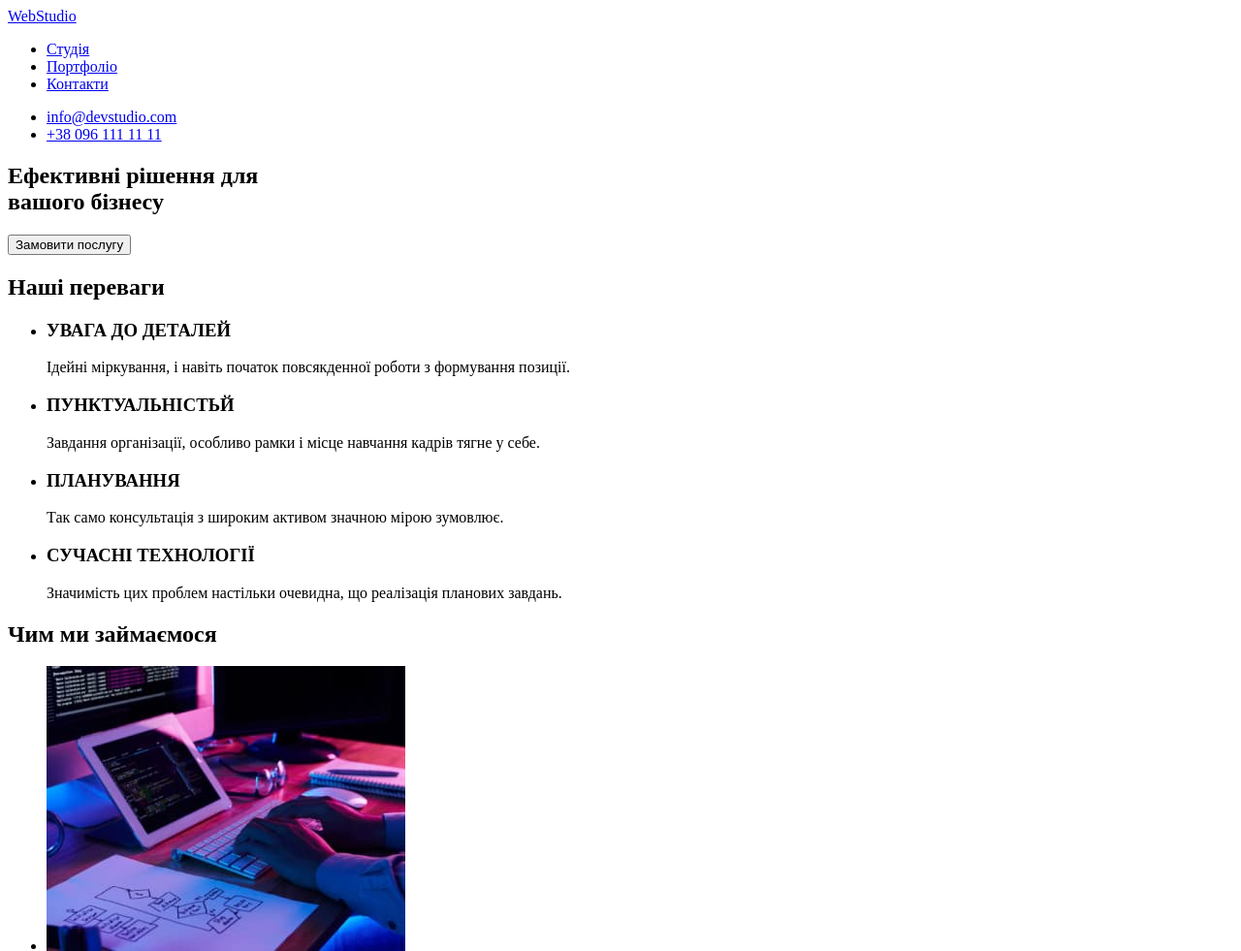
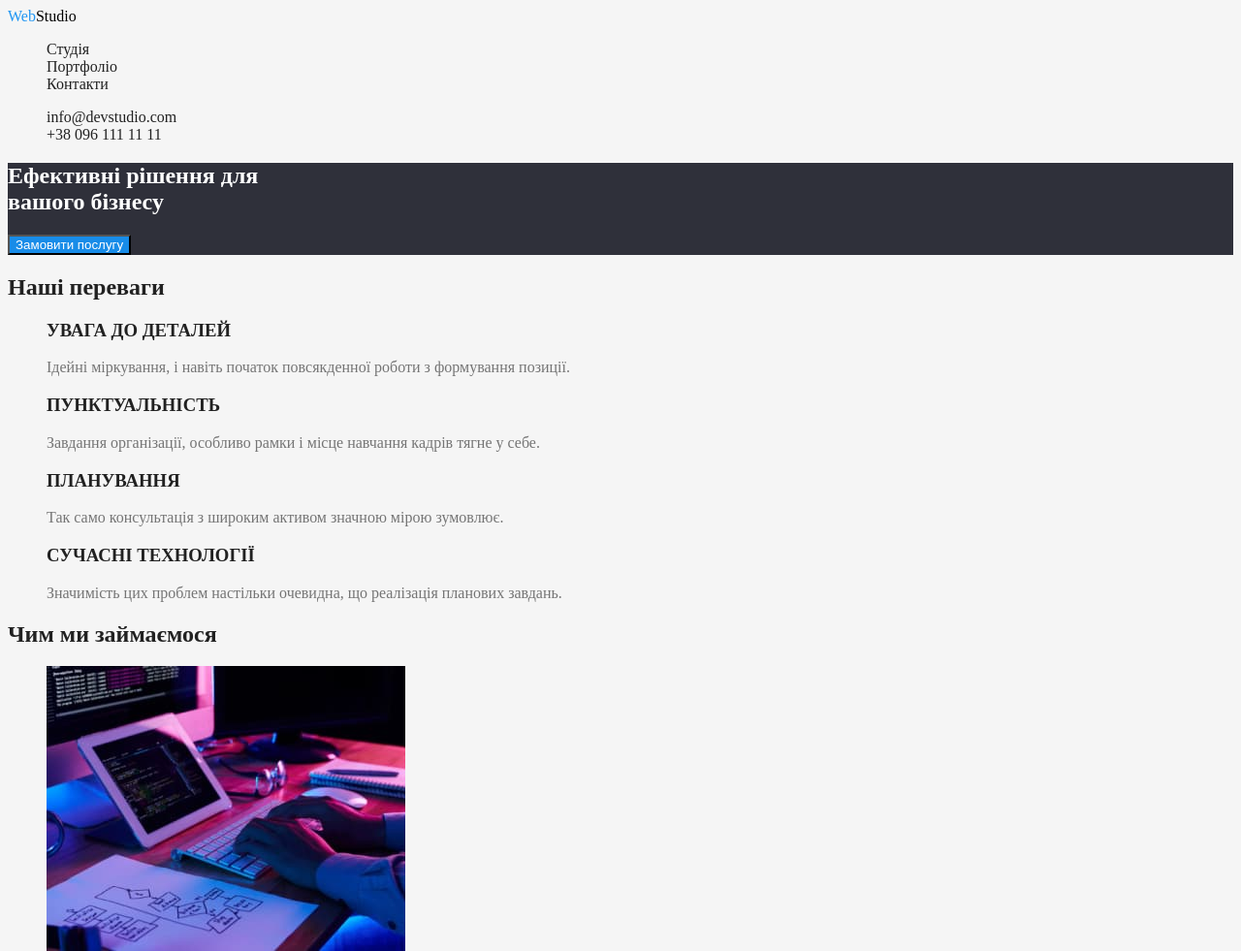
Before and after one commit to Simon507/goit-markup-hw-02, a plain HTML site: page index.html in a window 1280 px wide. Shown: the top 981 px of the page at 97% size. Drawn offline with Linux system fonts and the light colour scheme.

Commit message:
Початок оформлення
-введено перемінні значення кольорів
- прибрано маркери зі списків
- оформлено колір логотипу у хедері та футері
- оформлено текст опису у секціях переваги та команда

```diff
--- a/css/styles.css
+++ b/css/styles.css
@@ -0,0 +1,70 @@
+:root {
+  --main-background-color: #f5f5f5;
+  --main-text-color: #212121;
+  --secondary-text-color: #757575;
+  --accent-color: #2196f3;
+  --hero-btn-color: #188ce8;
+  --hero-bg-color: #2f303a;
+  --footer-bg-color: #2f303a;
+  --hero-text-color: #ffffff;
+  --footer-text-color: #ffffff;
+  --act-btn-txt-color: #ffffff;
+}
+
+body {
+  background-color: var(--main-background-color);
+  color: var(--main-text-color);
+}
+
+.list {
+  list-style: none;
+}
+.logo,
+.logo1 {
+  text-decoration: none;
+}
+.logo {
+  color: #000000;
+}
+.logo1 {
+  color: #2196f3;
+}
+.nav-list a,
+.mailto a,
+.call a {
+  color: var(--main-text-color);
+  text-decoration: none;
+}
+.nav-list a:hover,
+.mailto a:hover,
+.call a:hover {
+  color: var(--accent-color);
+  cursor: pointer;
+}
+.hero {
+  background-color: var(--hero-bg-color);
+  color: var(--hero-text-color);
+}
+.hero-btn {
+  background-color: var(--hero-btn-color);
+  color: var(--hero-text-color);
+}
+.benefits-txt,
+.team-role {
+  color: var(--secondary-text-color);
+}
+.footer {
+  background-color: var(--footer-bg-color);
+}
+.footer a {
+  text-decoration: none;
+}
+
+.footer .logo,
+.footer .address {
+  color: var(--footer-text-color);
+}
+.footer-mailto,
+.footer-tel {
+  color: rgba(255, 255, 255, 0.6);
+}
--- a/index.html
+++ b/index.html
@@ -9,57 +9,65 @@
   </head>
   <body>
     <header>
-      <a href="./index.html">WebStudio</a>
+      <a href="./index.html" class="logo"><span class="logo1">Web</span>Studio</a>
       <nav>
-        <ul>
-          <li>
+        <ul class="list">
+          <li class="nav-list">
             <a href="./index.html">Студія</a>
           </li>
-          <li>
+          <li class="nav-list">
             <a href="./portfolio.html">Портфоліо</a>
           </li>
-          <li>
+          <li class="nav-list">
             <a href="#contacts">Контакти</a>
           </li>
         </ul>
       </nav>
-      <ul>
-        <li><a href="mailto:info@devstudio.com">info@devstudio.com</a></li>
-        <li><a href="tel:+380961111111">+38 096 111 11 11</a></li>
+      <ul class="list">
+        <li class="mailto"><a href="mailto:info@devstudio.com">info@devstudio.com</a></li>
+        <li class="call"><a href="tel:+380961111111">+38 096 111 11 11</a></li>
       </ul>
     </header>
     <main>
-      <section>
+      <section class="hero">
         <h1>
           Ефективні рішення для <br />
           вашого бізнесу
         </h1>
-        <button type="button">Замовити послугу</button>
+        <button type="button" class="hero-btn">Замовити послугу</button>
       </section>
       <section>
-        <h2>Наші переваги</h2>
-        <ul>
-          <li>
-            <h3>УВАГА ДО ДЕТАЛЕЙ</h3>
-            <p>Ідейні міркування, і навіть початок повсякденної роботи з формування позиції.</p>
+        <h2 class="benefits">Наші переваги</h2>
+        <ul class="list">
+          <li class="benefits-list">
+            <h3 class="benefits-title">УВАГА ДО ДЕТАЛЕЙ</h3>
+            <p class="benefits-txt">
+              Ідейні міркування, і навіть початок повсякденної роботи з формування позиції.
+            </p>
           </li>
-          <li>
-            <h3>ПУНКТУАЛЬНІСТЬЙ</h3>
-            <p>Завдання організації, особливо рамки і місце навчання кадрів тягне у себе.</p>
+          <li class="benefits-list">
+            <h3 class="benefits-title">ПУНКТУАЛЬНІСТЬ</h3>
+            <p class="benefits-txt">
+              Завдання організації, особливо рамки і місце навчання кадрів тягне у себе.
+            </p>
           </li>
-          <li>
-            <h3>ПЛАНУВАННЯ</h3>
-            <p>Так само консультація з широким активом значною мірою зумовлює.</p>
+          <li class="benefits-list">
+            <h3 class="benefits-title">ПЛАНУВАННЯ</h3>
+            <p class="benefits-txt">
+              Так само консультація з широким активом значною мірою зумовлює.
+            </p>
           </li>
-          <li>
-            <h3>СУЧАСНІ ТЕХНОЛОГІЇ</h3>
-            <p>Значимість цих проблем настільки очевидна, що реалізація планових завдань.</p>
+          <li class="benefits-list">
+            <h3 class="benefits-title">СУЧАСНІ ТЕХНОЛОГІЇ</h3>
+            <p class="benefits-txt">
+              Значимість цих проблем настільки очевидна, що реалізація планових завдань.
+            </p>
           </li>
         </ul>
       </section>
       <section>
         <h2>Чим ми займаємося</h2>
-        <ul>
+        <ul class="list">
           <li>
             <img src="./images/box1.jpg" alt="Ноутбук" width="370" height="294" />
           </li>
@@ -72,45 +80,46 @@
         </ul>
       </section>
       <section>
-        <h2>Наша команда</h2>
-        <ul>
+        <h2 class="team">Наша команда</h2>
+        <ul class="list">
           <li>
             <img src="./images/img1.jpg" alt="Ігор Дем'яненко" width="270" height="260" />
             <h3>Ігор Дем'яненко</h3>
-            <p lang="en">Product Designer</p>
+            <p lang="en" class="team-role">Product Designer</p>
           </li>
           <li>
             <img src="./images/img2.jpg" alt="Ольга Рєпіна" width="270" height="260" />
             <h3>Ольга Рєпіна</h3>
-            <p lang="en">Frontend Developer</p>
+            <p lang="en" class="team-role">Frontend Developer</p>
           </li>
           <li>
             <img src="./images/img3.jpg" alt="Микола Тарасов" width="270" height="260" />
             <h3>Микола Тарасов</h3>
-            <p lang="en">Marketing</p>
+            <p lang="en" class="team-role">Marketing</p>
           </li>
           <li>
             <img src="./images/img4.jpg" alt="Михайло Єрмаков" width="270" height="260" />
             <h3>Михайло Єрмаков</h3>
-            <p lang="en">UI Designer</p>
+            <p lang="en" class="team-role">UI Designer</p>
           </li>
         </ul>
       </section>
     </main>
-    <footer>
-      <a href="./index.html">WebStudio</a>
+    <footer class="footer">
+      <a href="./index.html" class="logo"><span class="logo1">Web</span>Studio</a>
       <address id="contacts">
-        <ul>
+        <ul class="list">
           <li>
             <a
               href="https://goo.gl/maps/1Z9ha9pm1y3b7Sk38"
               target="_blank"
               rel="noreferrer noopener nofollow"
+              class="address"
               >м. Київ, пр-т Лесі Українки, 26</a
             >
           </li>
-          <li><a href="mailto:info@devstudio.com">info@devstudio.com</a></li>
-          <li><a href="tel:+380961111111">+38 096 111 11 11</a></li>
+          <li><a href="mailto:info@devstudio.com" class="footer-mailto">info@devstudio.com</a></li>
+          <li><a href="tel:+380961111111" class="footer-tel">+38 096 111 11 11</a></li>
         </ul>
       </address>
     </footer>
```
Also changed, not shown: portfolio.html (+7 -7 lines).
